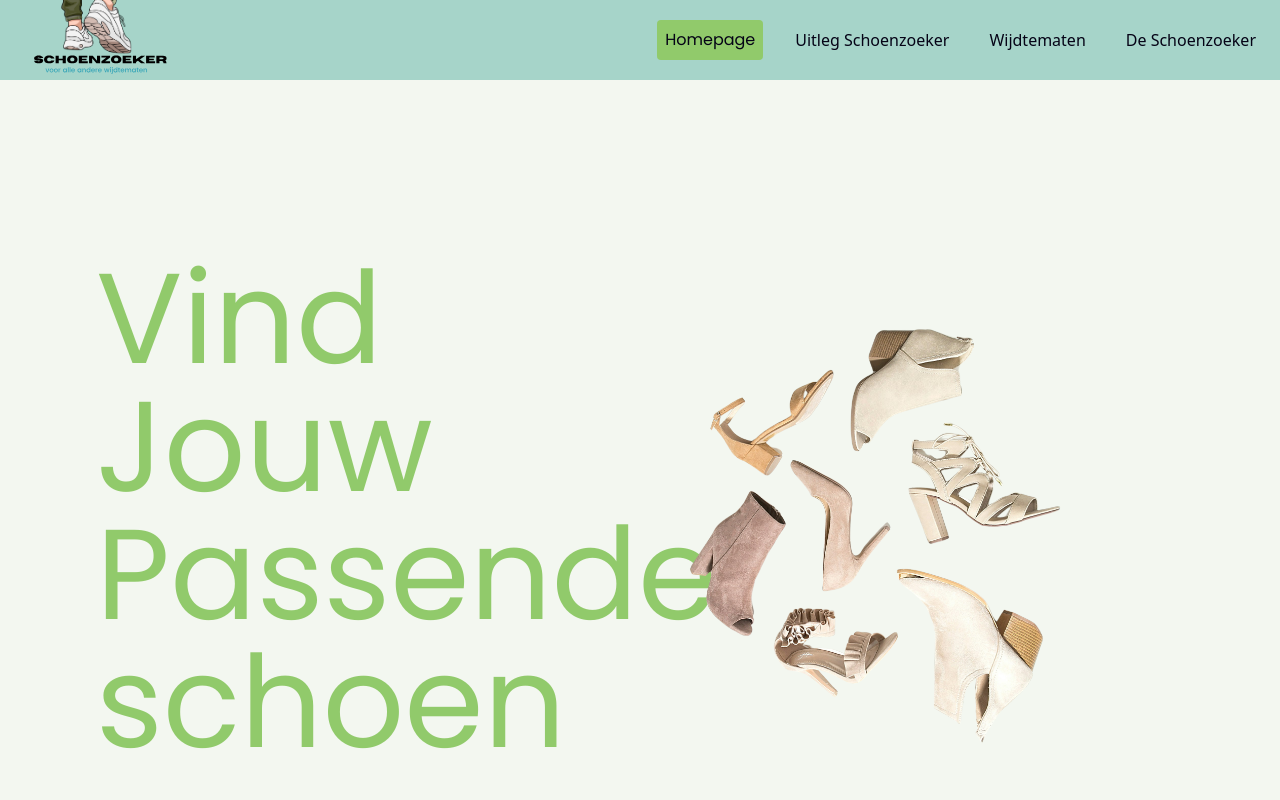
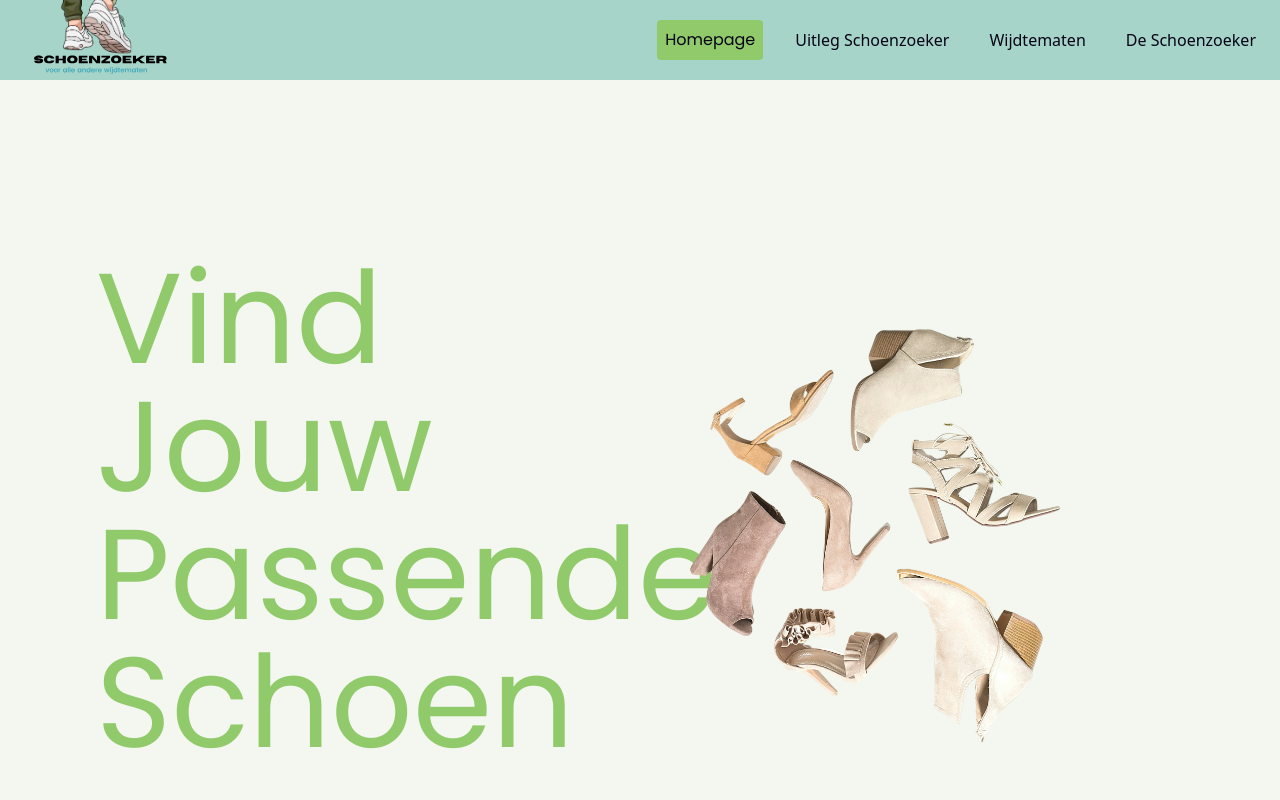
Before and after one commit to 97016086/de-schoenzoeker, a React (Create React App) app: page / in a window 1280 px wide. Shown: the top 800 px of the page. Built offline with nearby package versions, Linux system fonts and the light colour scheme.

Commit message:
added a capital S

```diff
--- a/src/components/hero.jsx
+++ b/src/components/hero.jsx
@@ -6,7 +6,7 @@ const hero = () => {
     <section className="flex flex-col	lg:flex-row	justify-between	items-center	py-12	px-6	md:px-24  ">
       <div className="w-full lg:w-1/2	text-left	mb-8	min-w-1	md:mb-0">
         <h1 className="text-6xl md:text-9xl font-display	text-[#91ca6b] 	mb-4	max-w-72  ">
-          Vind Jouw Passende schoen
+          Vind Jouw Passende Schoen
         </h1>
       </div>
       <div className="md:block hidden  justify-center">
```
